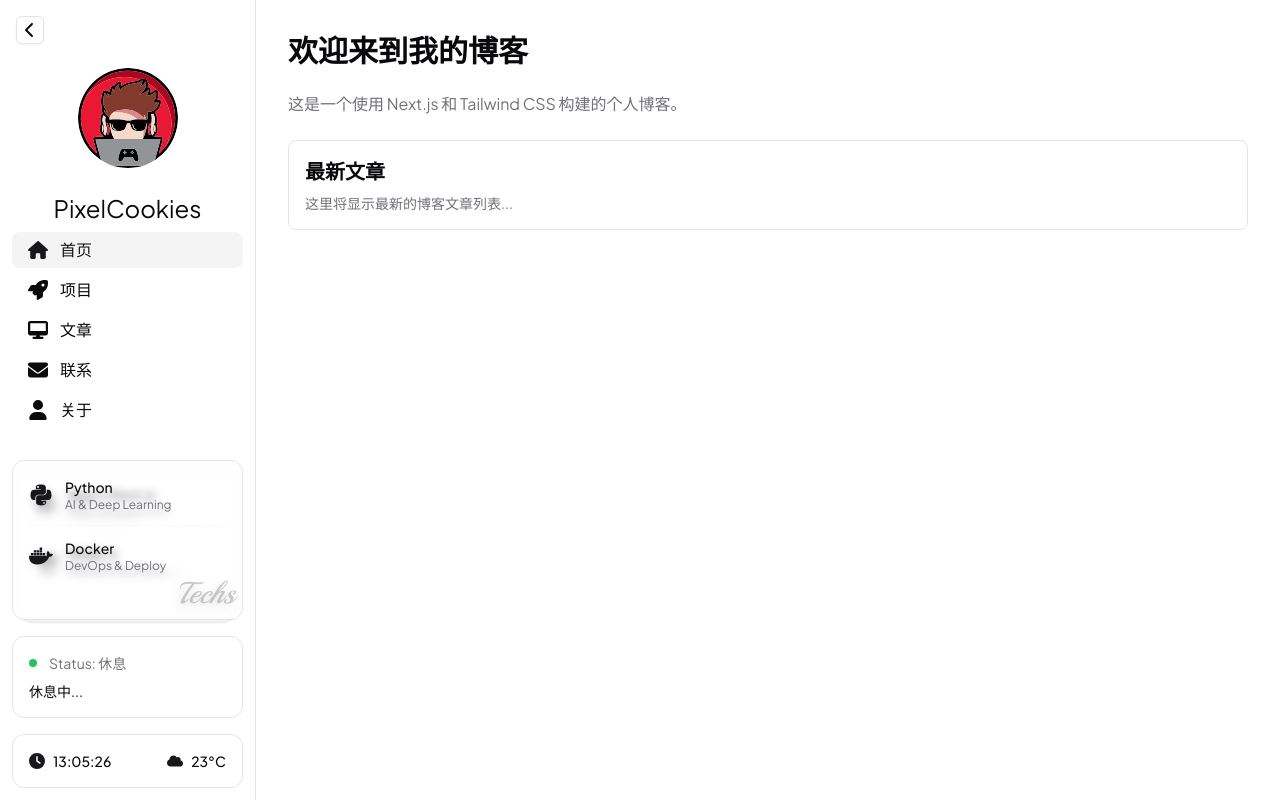
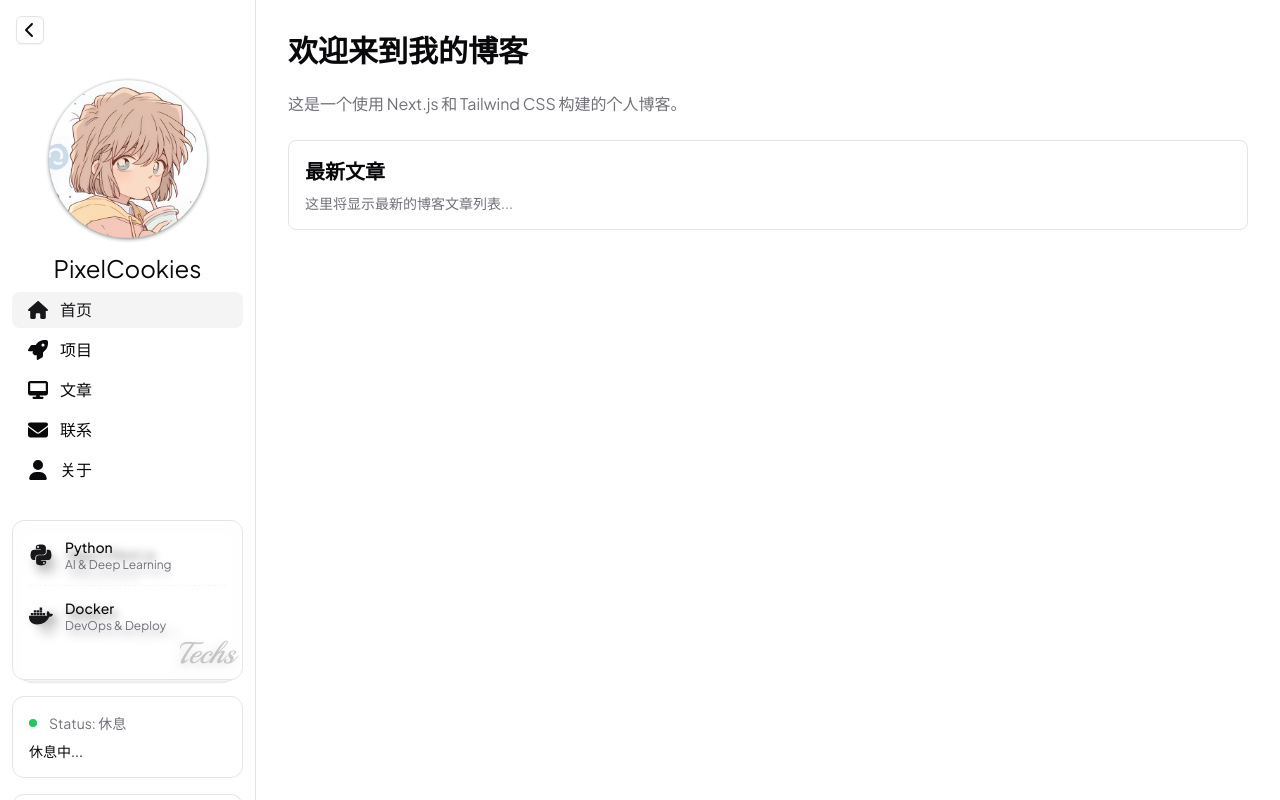
Before and after one commit to Serendipity-zyf/my-blog, a Next.js app: page / in a window 1280 px wide. Shown: the top 800 px of the page. Built offline with nearby package versions, Linux system fonts and the light colour scheme; no server answers; the database is empty.

Commit message:
revise the avatar

```diff
--- a/components/layout/Sidebar.tsx
+++ b/components/layout/Sidebar.tsx
@@ -263,12 +263,12 @@ export function Sidebar({ className }: SidebarProps) {
 
       <div className="flex-1 space-y-4">
         <div className="px-3 py-2">
-          <div className="flex items-center justify-center mb-6">
+          <div className="flex items-center justify-center mb-1">
             <Image
-              src="/img/my-logo.svg"
+              src="/img/aibala.png"
               alt="PixelCookies Logo"
-              width={expanded ? 100 : 32}
-              height={expanded ? 100 : 32}
+              width={expanded ? 180 : 32}
+              height={expanded ? 180 : 32}
               className="rounded-full"
             />
           </div>
```
Also changed, not shown: public/img/aibala.png (added).
